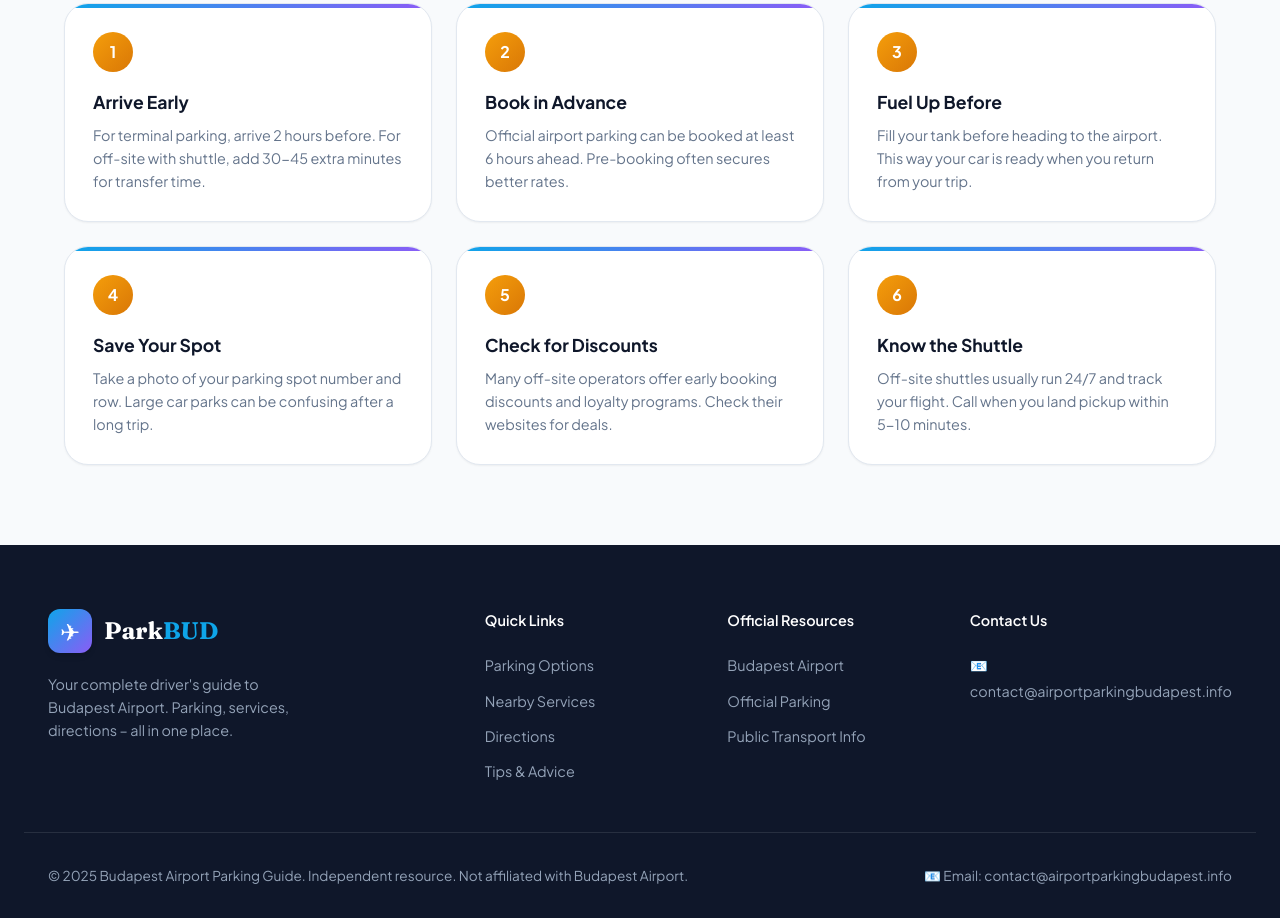
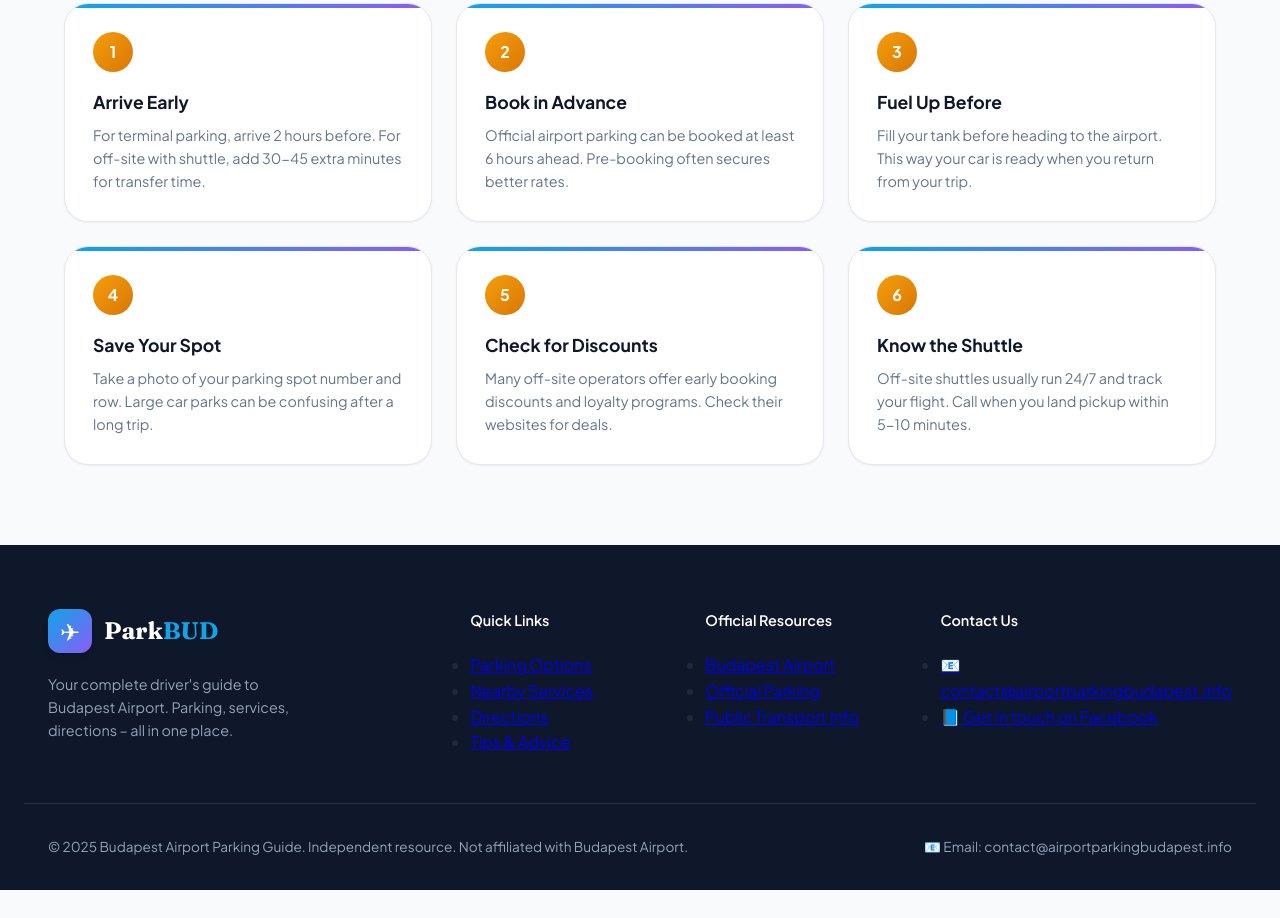
Before and after one commit to Dremoxt/parkbud, a plain HTML site: page index.html in a window 1280 px wide. Shown: the part 8346-9264 px from the top of the page. After the commit the page ends 9236 px from the top, so only its background shows below. Drawn offline with Linux system fonts and the light colour scheme.

Commit message:
Update index.html

```diff
--- a/index.html
+++ b/index.html
@@ -1568,14 +1568,14 @@
             font-weight: 600;
         }
 
-        .footer-links {
+        .-links {
             list-style: none;
             display: flex;
             flex-direction: column;
             gap: 0.6rem;
         }
 
-        .footer-links a {
+        .-links a {
             color: var(--slate);
             text-decoration: none;
             font-size: 0.9rem;
@@ -3341,6 +3341,7 @@
                 <h4>Contact Us</h4>
                 <ul class="footer-links">
                     <li><a href="mailto:contact@airportparkingbudapest.info">📧 contact@airportparkingbudapest.info</a></li>
+                    <li><a href="https://www.facebook.com/profile.php?id=61585639418624" target="_blank">📘 Get in touch on Facebook</a></li>
                 </ul>
             </div>
         </div>
```
